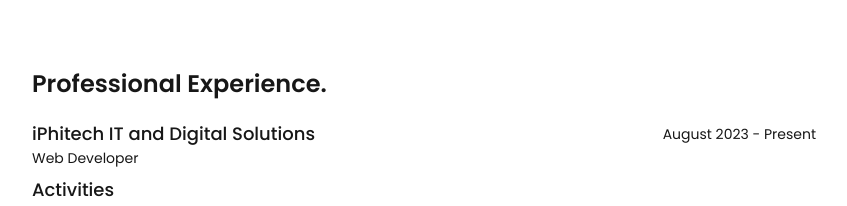
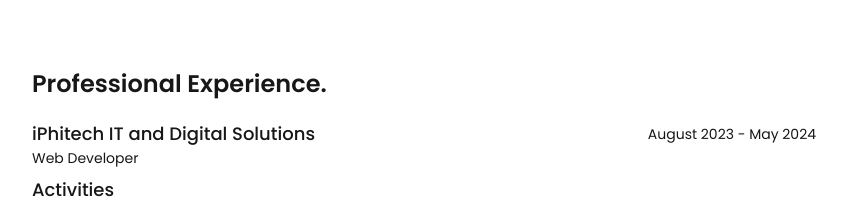
Before and after one commit to fernandojose23/portfolio_vue_tailwind, a Vue app: page / in a window 1280 px wide. Shown: the part 1160-1366 px from the top of the page, without its empty margins (216-1063 px from the left). Built offline with nearby package versions, Linux system fonts and the light colour scheme.

Commit message:
Add text

```diff
--- a/src/components/Experience.vue
+++ b/src/components/Experience.vue
@@ -17,7 +17,7 @@
                   iPhitech IT and Digital Solutions
                 </p>
                 <p class="text-neutral-900 dark:text-neutral-300 text-sm">
-                  August 2023 - Present
+                  August 2023 - May 2024
                 </p>
               </div>
               <p class="text-sm mb-2 text-neutral-900 dark:text-neutral-300">
```
